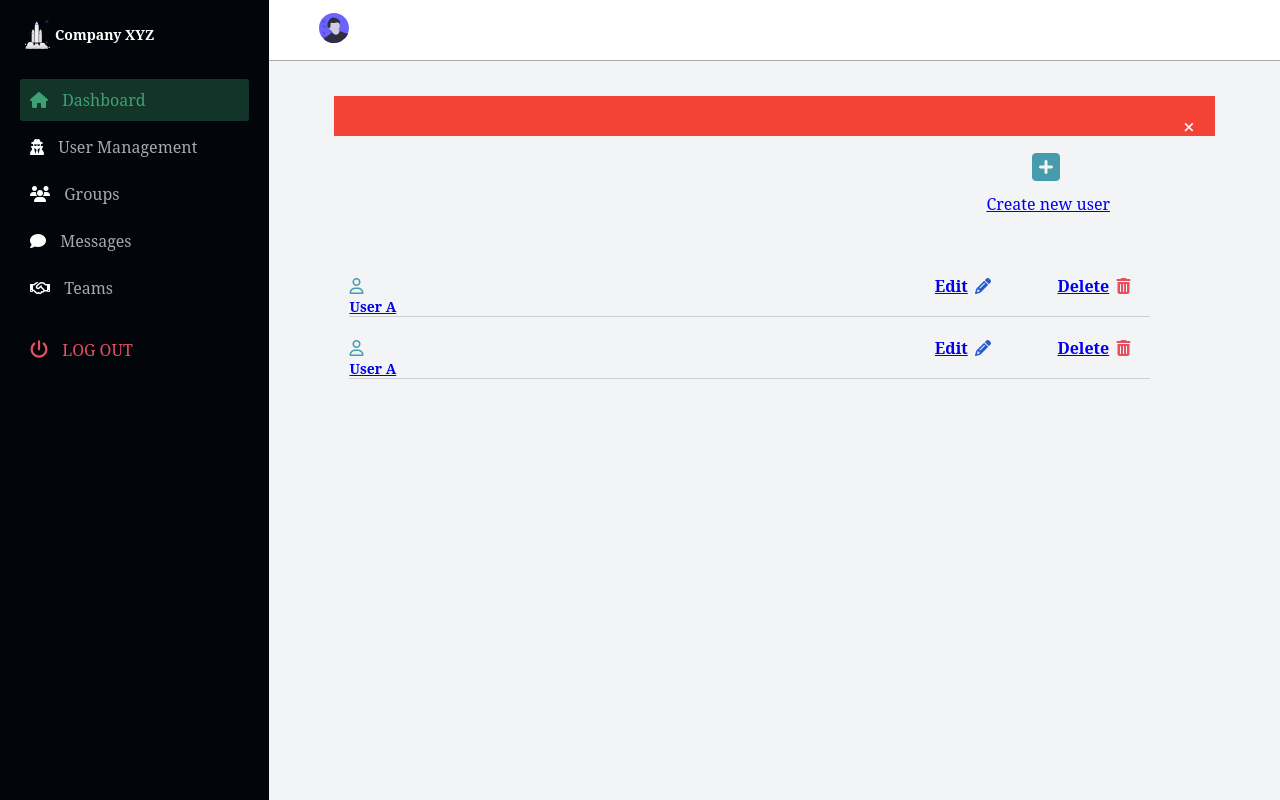
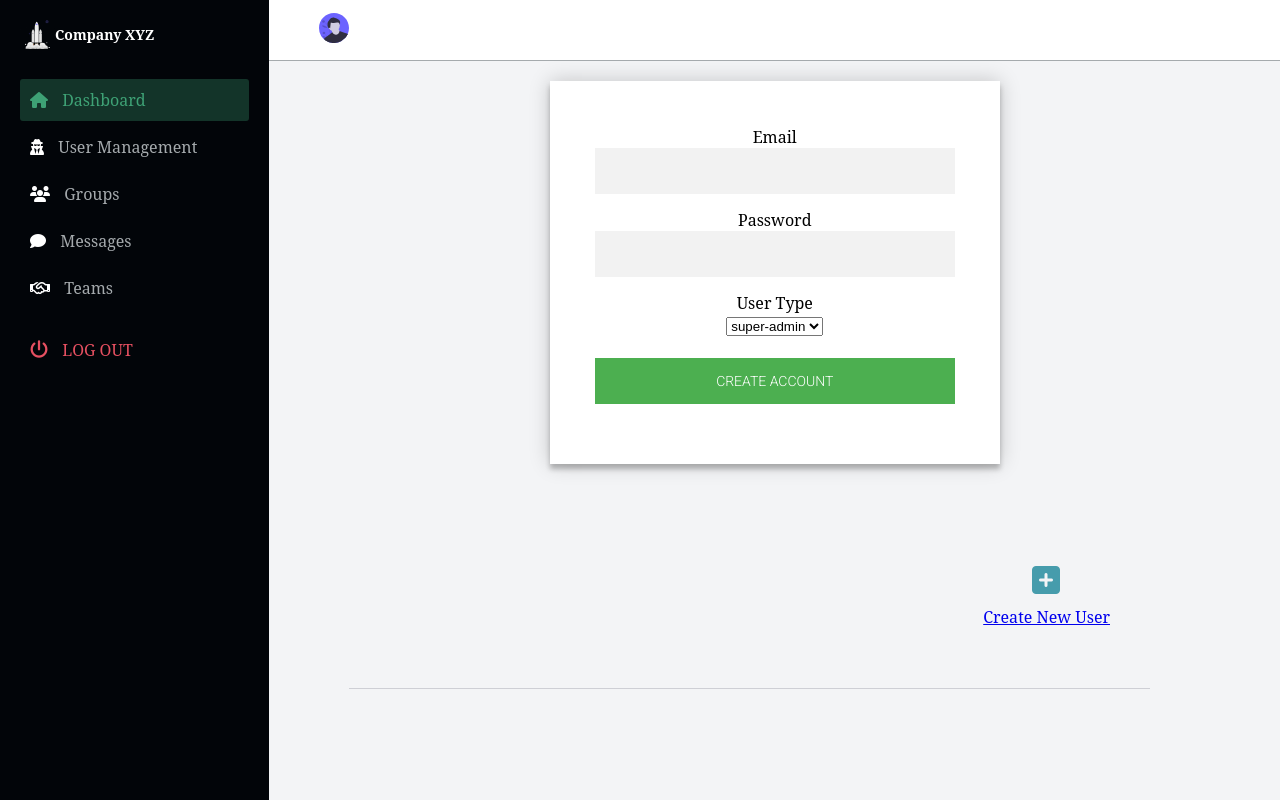
Before and after one commit to sorXCode/user-management, a Flask app: page /users/ in a window 1280 px wide. Run offline with Flask 2, Linux system fonts and the light colour scheme; a user stored in the database is signed in; data comes from the database, SQL or seed files in the repository; data that the repository does not hold is empty; some libraries are stand-ins or nearby versions; some web fonts are replaced.

Commit message:
refactored templates

```diff
--- a/static/css/style.css
+++ b/static/css/style.css
@@ -11,7 +11,8 @@
     padding: 20px;
     background-color: #f44336; /* Red */
     color: white;
-    margin: 15px;
+    margin: 0% 30%;
+
   }
 
 .alert .warn {
--- a/templates/activities.html
+++ b/templates/activities.html
@@ -62,7 +62,7 @@
             {% for y, day in ns.rect_y|zip(range(1,8)) %}
               {% set ns_inner = namespace(day=activities[week].get(day), color_level="0") %}
               {% if ns_inner.day %}
-              {% set ns_inner.color_level = ( ns_inner.day["count"] / ns.max_count)*3 |round(method='ceil') %}
+              {% set ns_inner.color_level = ( ns_inner.day["count"] / (ns.max_count or 1))*3 |round(method='ceil') %}
               <rect class="day" width="12" height="12" x="{{ ns.rect_x }}" y="{{ y }}" data-level="{{ ns_inner.color_level|int }}" data-count="{{ ns_inner.day['count'] }}" data-date="{{ ns_inner.day['date'] }}" />
               {% else %}
               <rect class="day" width="12" height="12" x="{{ ns.rect_x }}" y="{{ y }}" data-level="0" data-count="0" data-date="-" />
--- a/templates/base.html
+++ b/templates/base.html
@@ -36,21 +36,21 @@
         {% endblock %}
         <main>
             <div class="main_container">
+                {% with messages = get_flashed_messages(with_categories=True) %}
+                {% if messages %}
                 <div class="alert">
                     <span class="closebtn" onclick="this.parentElement.style.display='none';">&times;</span>
-                    {% with messages = get_flashed_messages(with_categories=True) %}
-                        {% if messages %}
                         <ul>
                             {% for category, message in messages %}
                                 <li class="{{ category }}">{{ message }}</li>
                             {% endfor %}
                         </ul>
-                        {% endif %}
+                    </div>
+                    {% endif %}
                     {% endwith %}
+                    {% block content %}{% endblock %}
                 </div>
-                    {% block content %}{% endblock %}
-            </div>
-        </main>
+            </main>
         {% block sidebar %}
         <div id="sidebar">
             <div class="sidebar_title">
@@ -66,10 +66,12 @@
                     <i class="fa fa-home"></i>
                     <a href="{{ url_for('user_bp.dashboard') }}">Dashboard</a>
                 </div>
+                {% if current_user.is_admin() or current_user.is_super_admin() %}
                 <div class="sidebar_link">
                     <i class="fa fa-user-secret"></i>
                     <a href="{{ url_for('user_bp.users') }}">User Management</a>
                 </div>
+                {% endif %}
 
                 <div class="sidebar_link">
                     <i class="fa fa-users"></i>
--- a/templates/homepage.html
+++ b/templates/homepage.html
@@ -1,6 +1,5 @@
 {% from 'macros.html' import format_form %}
 {% extends "base.html" %}
-
 
 {% block navigation %}
 {% endblock %}
--- a/templates/macros.html
+++ b/templates/macros.html
@@ -10,6 +10,7 @@
                 {% endfor %}
             </p>
         {% endfor %}
+        <br>
         <input type="submit" value="{{submit_value}}">
     </form>
 {% endmacro %}
--- a/templates/users.html
+++ b/templates/users.html
@@ -1,3 +1,4 @@
+{% from 'macros.html' import format_form %}
 {% extends "base.html" %}
 
 {% block header_imports %}
@@ -5,16 +6,24 @@
 {% endblock %}
 
 {% block content %}
+
+{% if current_user.is_admin or current_user.is_super_admin %}
+    <div id="registerModal" class="modal">
+        {{ format_form(form=form, action="/register/", submit_value="Create Account") }}
+    </div>
+{% endif %}
 <div class="create_user text_lightblue">
     <i class="fa fa-plus-square fa-2x"></i>
-    <p> <a href="#">Create new user</a></p>
+    <p> <a href="#registerModal" rel="modal:open">Create New User</a></p>
 </div>
 
 <div class="user_list">
     <div class="list">
+        {% if users %}
+        {% for user in users %}
         <div class="list_icon_text">
             <i class="fa fa-user-o text_lightblue"></i>
-            <p class="text_primary"><a href="#">User A</a></p>
+            <p class="text_primary"><a href="/users/{{user.email}}">{{ user.email }}</a></p>
         </div>
 
         <div class="edit_user">
@@ -26,20 +35,8 @@
             <i class="fa fa-trash"></i>
         </div>
     </div>
-    <div class="list">
-        <div class="list_icon_text">
-            <i class="fa fa-user-o text_lightblue"></i>
-            <p class="text_primary"><a href="#">User A</a></p>
-        </div>
+    {% endfor %}
+    {% endif %}
 
-            <div class="edit_user">
-                <span class="font_bold text_title"><a href="#">Edit</a></span>
-                <i class="fa fa-pencil"></i>
-            </div>
-            <div class ="delete_user">
-                <span class="font_bold text_title"><a href="#">Delete</a></span>
-                <i class="fa fa-trash"></i>
-            </div>
-    </div>
 </div>
 {% endblock %}
```
Also changed, not shown: templates/dashboard.html (+8 -10 lines). Lines whose indentation alone changed are shown as unchanged.
